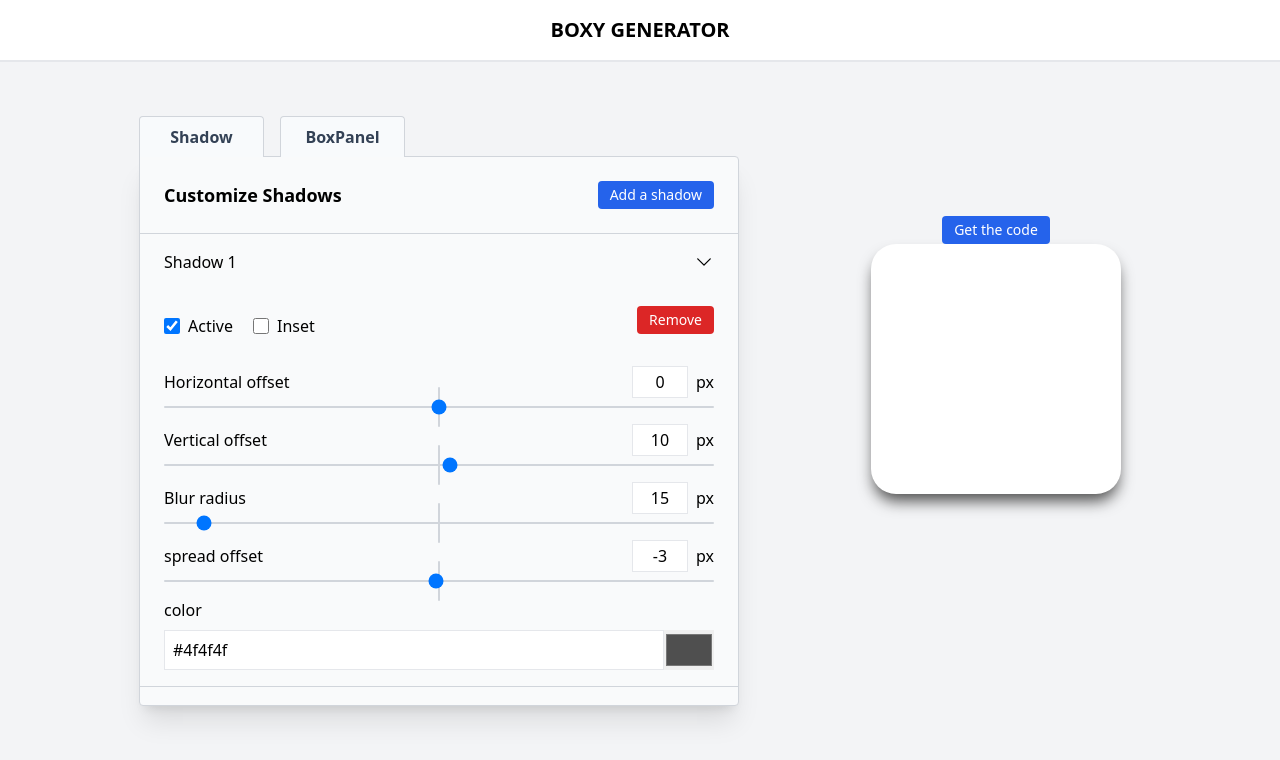
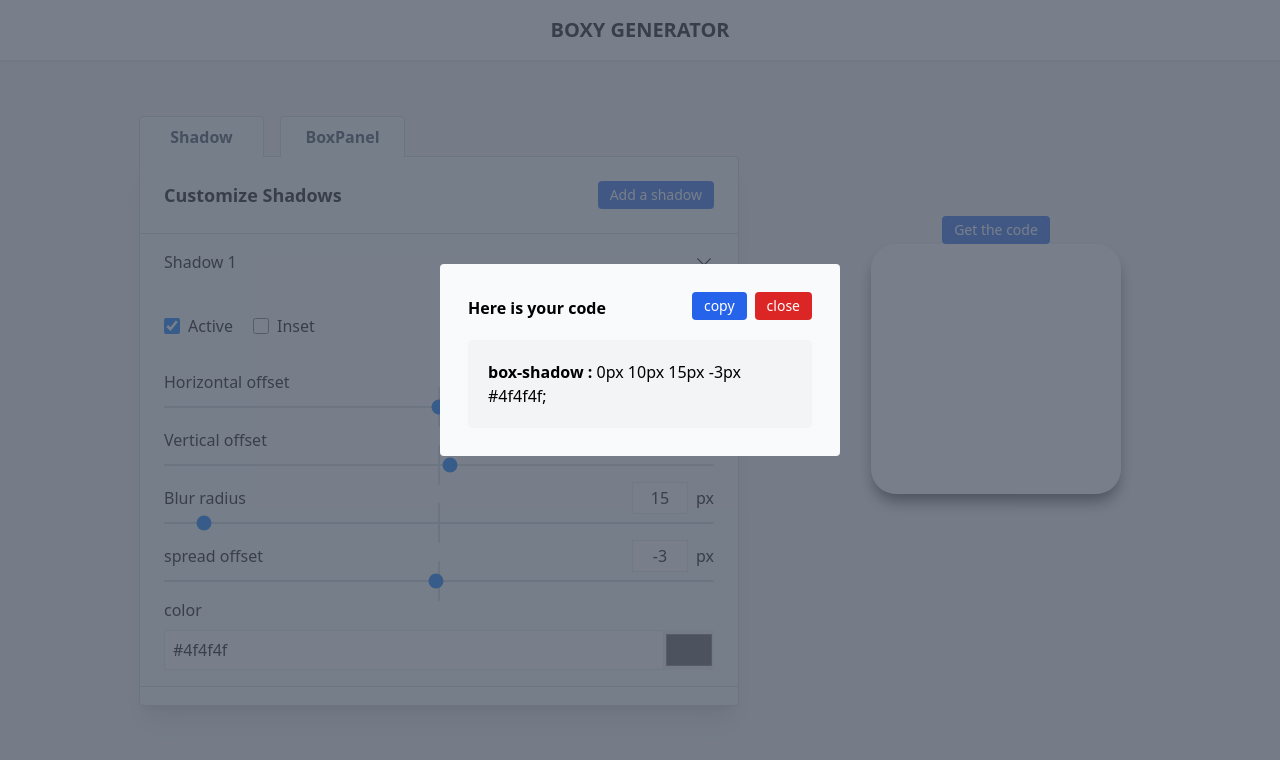
Before and after one commit to Tresor-ilunga/boxy-generator, a React (Vite) app: page / in a window 1280 px wide. Shown: the top 760 px of the page. Built offline with nearby package versions, Linux system fonts and the light colour scheme.

Commit message:
Create modal content

```diff
--- a/src/layouts/Visualisation/Modal/ModalBtn.jsx
+++ b/src/layouts/Visualisation/Modal/ModalBtn.jsx
@@ -3,7 +3,7 @@
 import ModalResult from "./ModalResult.jsx"
 
 export default function ModalBtn() {
-    const [showModal, setShowModal] = useState(false)
+    const [showModal, setShowModal] = useState(true)
 
     return (
         <>
--- a/src/layouts/Visualisation/Modal/ModalResult.jsx
+++ b/src/layouts/Visualisation/Modal/ModalResult.jsx
@@ -1,5 +1,33 @@
-export default function ModalResult() {
+import getBoxShadowValue from "../../../utils/getBoxShadowValue.js"
+import { useSelector } from "react-redux"
+
+export default function ModalResult({closeModal}) {
+    const shadowValues = useSelector(state => state.shadows)
+
     return (
-        <div>ModalResult</div>
+        <div
+        onClick={closeModal}
+        className="fixed z-10 inset-0 flex items-center justify-center bg-gray-600/75">
+            <div
+            onClick={e => e.stopPropagation()}
+            className="max-w-[400px] rounded p-7 bg-gray-50 mb-[10vh]"
+            >
+                <div className="flex items-end mb-5">
+                    <p className="font-semibold mr-5">Here is your code</p>
+                    <button
+                    className="ml-auto mr-2 text-sm bg-blue-600 text-white hover:bg-blue-700 py-1 px-3 rounded"
+                    >copy</button>
+                    <button
+                    onClick={closeModal}
+                    className="text-sm bg-red-600 text-white hover:bg-red-700 py-1 px-3 rounded">
+                        close
+                    </button>
+                </div>
+                <p className="rounded bg-gray-100 p-5">
+                    <span className="font-semibold">box-shadow : </span>
+                    <span>{getBoxShadowValue(shadowValues)}</span>
+                </p>
+            </div>
+        </div>
     )
 }
```
